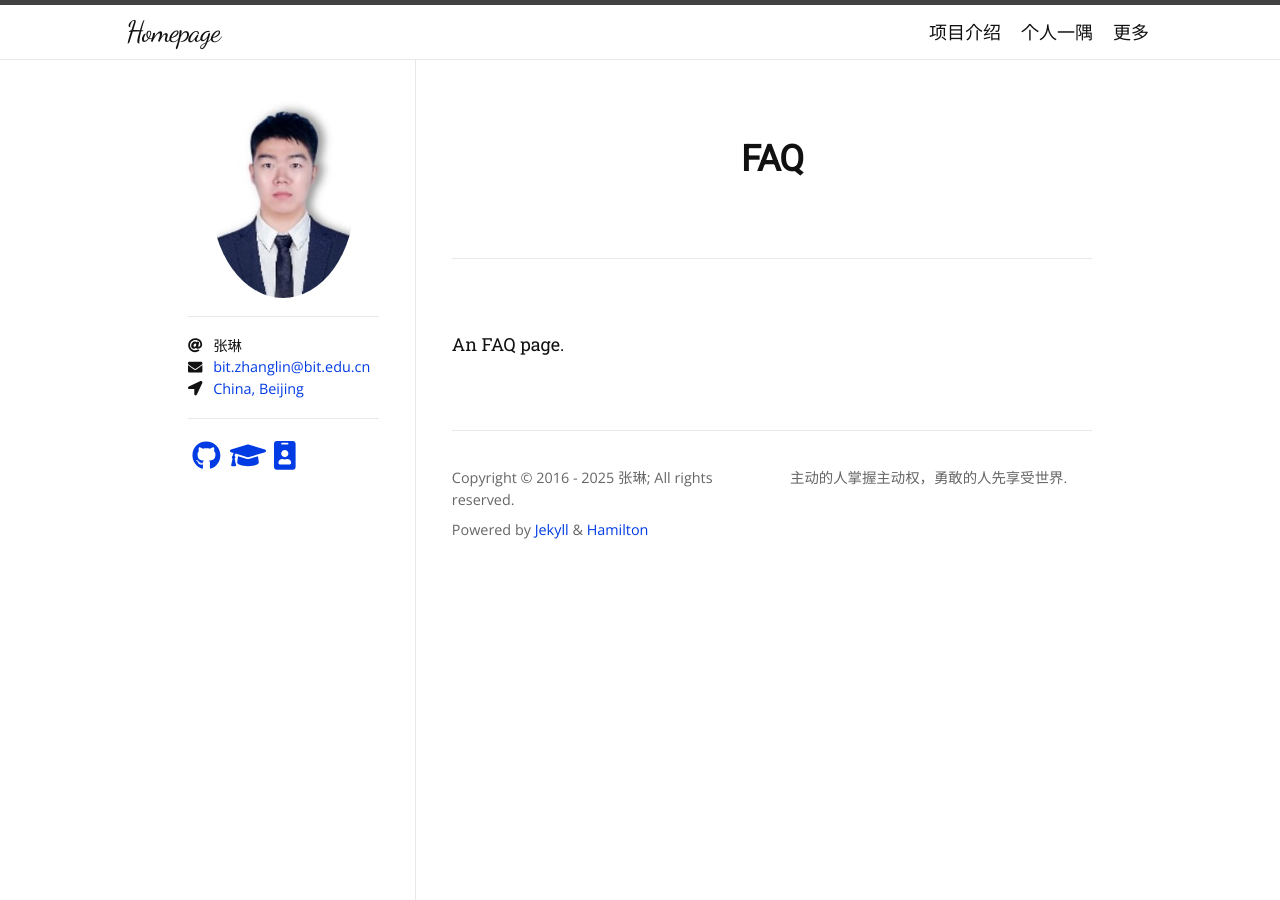
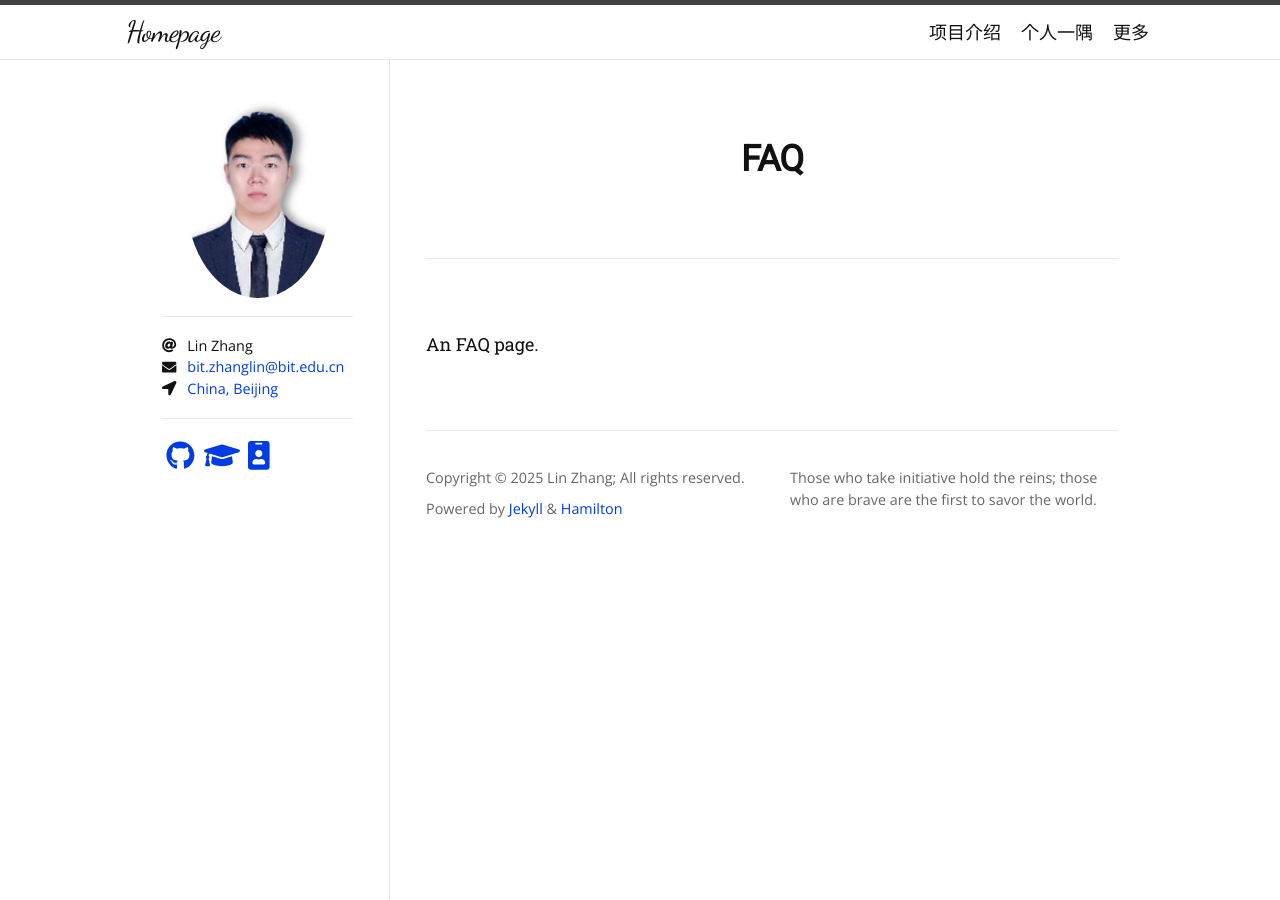
Before and after one commit to Eric-ZhangL/Eric-ZhangL.github.io, a Jekyll site: the page built from faq.md, in a window 1280 px wide. Built offline with Jekyll 4.4.1, drawn with Linux system fonts in a browser that asks for light colours; nearby versions of some CDN libraries; some web fonts are replaced.

Commit message:
20250702

```diff
--- a/_config.yml
+++ b/_config.yml
@@ -1,6 +1,6 @@
 title: Homepage
-description: 主动的人掌握主动权，勇敢的人先享受世界.
-author: 张琳
+description: Those who take initiative hold the reins; those who are brave are the first to savor the world.
+author: Lin Zhang
 avatar: /logo.png
 email: bit.zhanglin@bit.edu.cn
 location: China, Beijing
--- a/_includes/footer.html
+++ b/_includes/footer.html
@@ -10,7 +10,7 @@
         {% assign year_string = year_from | append: '&nbsp;' | append: '-' | append: '&nbsp;' | append: year_to %}
       {% endif %}
       {% if site.author %}
-      <p>Copyright © {{ year_string }} {{ site.author }}; All rights reserved.</p>
+      <p>Copyright © 2025 {{ site.author }}; All rights reserved.</p>
       {% endif %}
     </div>
     <p>
```
